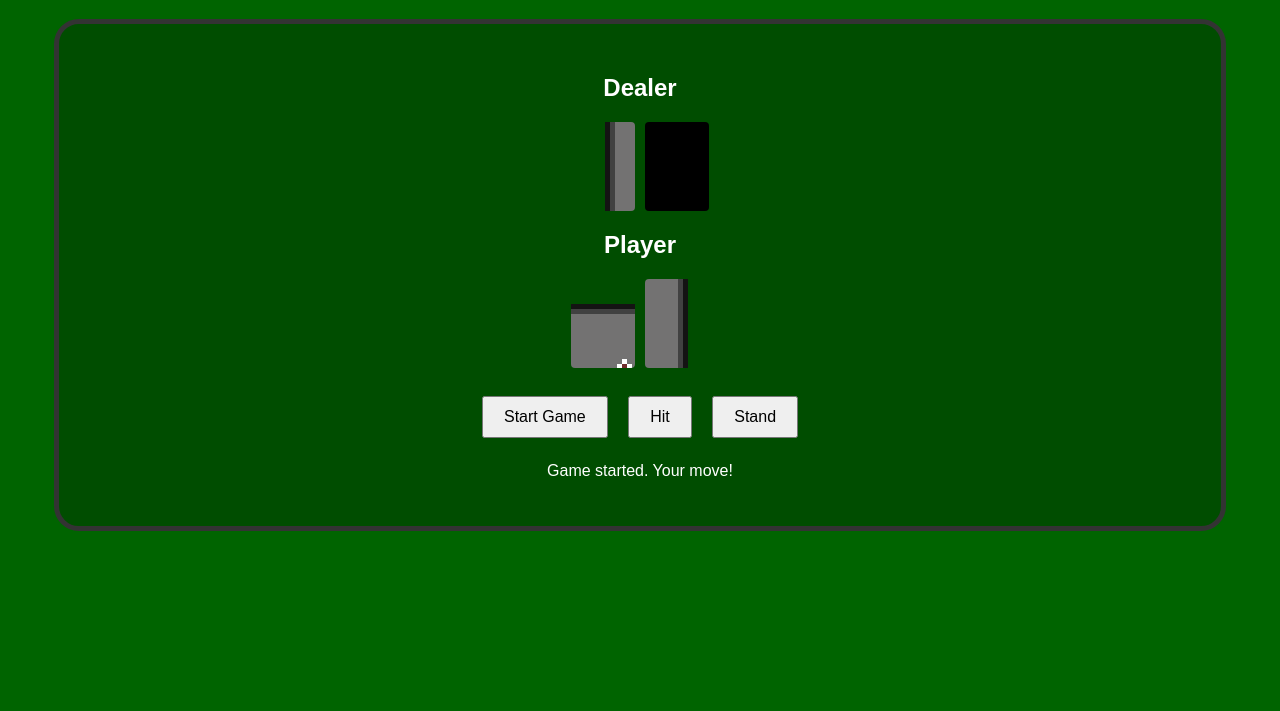
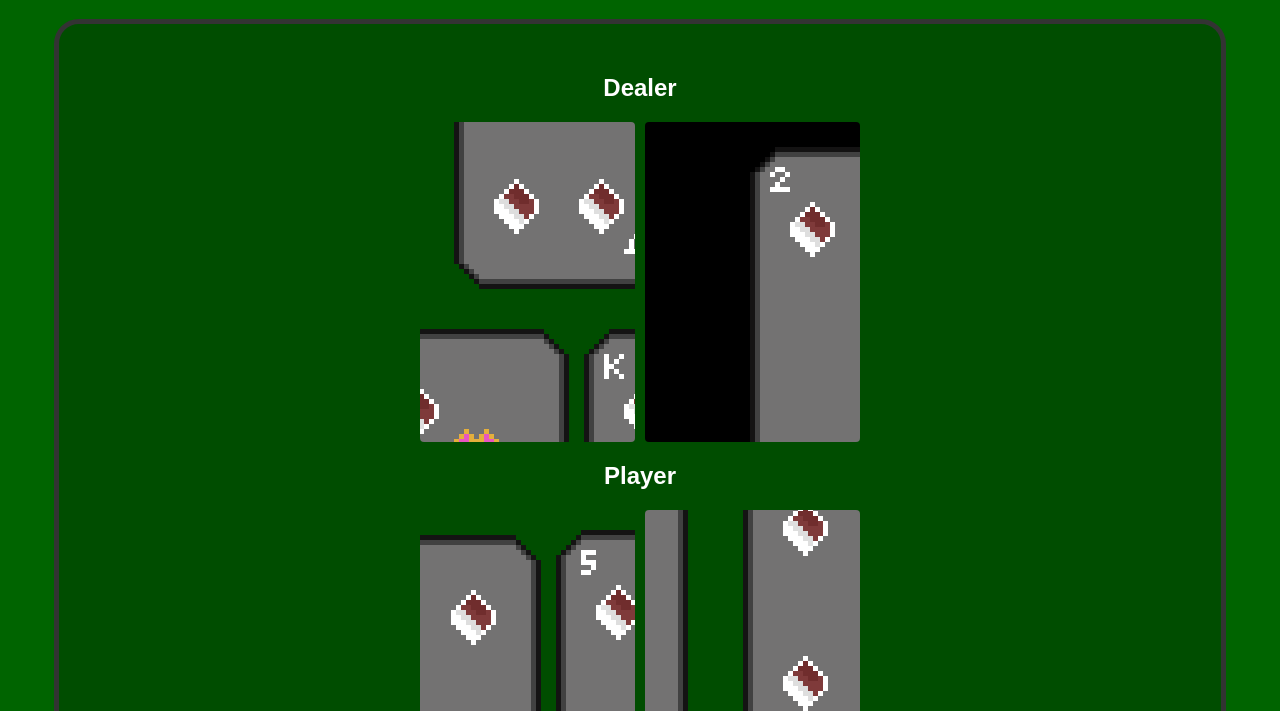
Before and after one commit to luisigo/Visual-Blackjack, a plain HTML site: page index.html in a window 1280 px wide. Both pictures are taken after a click on the button "Start Game". Shown: the part 89-800 px from the top of the page. Drawn offline with Linux system fonts and the light colour scheme; files whose address does not match are found by name.

Commit message:
Update style.css

```diff
--- a/style.css
+++ b/style.css
@@ -23,8 +23,8 @@ body {
 }
 
 .card {
-  width: 64px;
-  height: 89px;
+  width: 215px;
+  height: 320px;
   background-image: url("card-sheet.png");
   background-size: 2085px 2085px; /* size of the full sprite sheet */
   display: inline-block;
```
